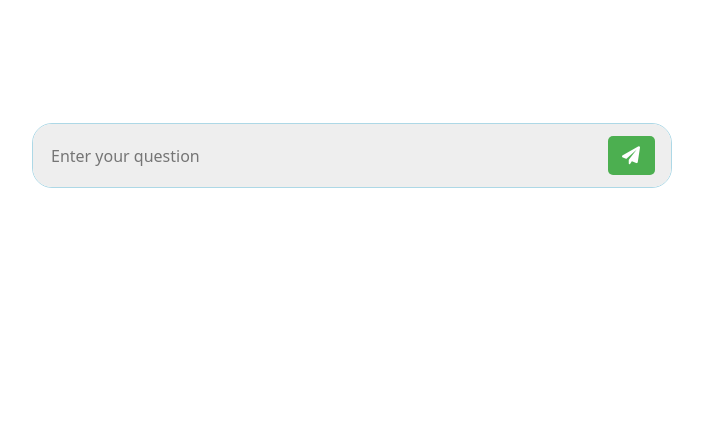
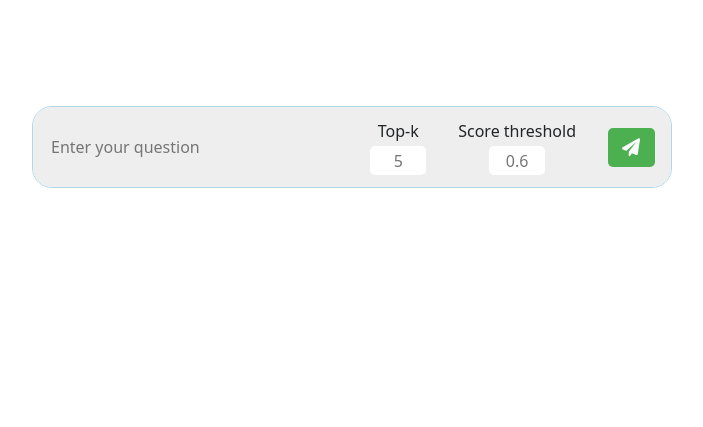
Before and after one commit to IordanisSap/RAG-Chatbot, a Flask app: page /SemanticRAG in a window 1280 px wide. Shown: the part 252-679 px from the top of the page, without its empty margins (288-991 px from the left). Run offline with Flask 3, Linux system fonts and the light colour scheme.

Commit message:
Add topk and score_threshold param support

```diff
--- a/app/chatbot/chat.py
+++ b/app/chatbot/chat.py
@@ -10,9 +10,17 @@ with open(os.path.join(os.path.dirname(__file__), "config.yaml"), "r") as f:
 agent = RAGAgent(config)
 # agent.index_documents(config["ingestion"]["dataset-dir"])
 
-async def process_message(user_message):
+default_retrieval_config = {
+    "topk": config["retrieval"]["topk"],
+    "score_threshold": config["retrieval"]["score-threshold"]
+}
+
+async def process_message(user_message, retrieval_config = None):
+    if retrieval_config is None:
+        retrieval_config = default_retrieval_config
+
     llmBaseRes = agent.generate(user_message)
-    llmRAGRes, RAGchunks = agent.generate_rag(user_message)
+    llmRAGRes, RAGchunks = agent.generate_rag(user_message,retrieval_config)
     # llmKGRAGRes, KGRAGchunks = agent.generate_kgrag(user_message) #TODO
 
     response = {
--- a/app/chatbot/config.yaml
+++ b/app/chatbot/config.yaml
@@ -5,6 +5,7 @@ ingestion:
 retrieval:
   persist-dir: /mnt/10TB/iordanissapidis/datasets/vectorstore
   score-threshold: 0.6
+  topk: 6
 
 generation:
   model: llama3.1:8b
--- a/app/routes.py
+++ b/app/routes.py
@@ -28,9 +28,25 @@ def relevant_studies():
 @main.route('/SemanticRAG/chat', methods=['POST'])
 async def chat():
     user_message = request.json.get('message')
-    bot_response = await process_message(user_message)
+
+    try:
+        topk = int(request.args.get('topk'))
+        score_threshold = float(request.args.get('score_threshold'))
+        if topk <= 0 or score_threshold <= 0 : raise ValueError("topk value must be positive")
+
+        retrieval_config = {
+            "topk": topk,
+            "score_threshold": score_threshold
+        }
+
+    except (ValueError, TypeError) as e:
+        retrieval_config = None
+
+    bot_response = await process_message(user_message, retrieval_config)
     bot_name = get_llm_name()
     return jsonify({'response': bot_response, 'name': bot_name})
+
+
 
 
 UPLOAD_FOLDER = "/mnt/10TB/iordanissapidis/datasets/large"
--- a/app/static/SemanticRAG/css/default.css
+++ b/app/static/SemanticRAG/css/default.css
@@ -59,7 +59,7 @@ main {
     padding: 1rem;
     padding-top: 0.75rem;
     padding-bottom: 0.75rem;
-    column-gap: 1rem;
+    column-gap: 2rem;
     display: flex;
     justify-content: space-between;
     background-color: #eee;
@@ -68,6 +68,40 @@ main {
 #input-text-container {
     width: 100%;
     align-content: center;
+    flex:4;
+}
+
+.param {
+    display: flex;
+    flex-direction: column;
+    justify-content: center;
+    align-items: center;
+    row-gap: 0.2rem;
+}
+
+
+.param-item {
+    width: 3.5rem;
+    padding: 0.15rem;
+    display: block;
+    text-align: center;
+    border: 0px solid;
+    border-radius: 5px;
+}
+
+.param-item:focus {
+    outline: none;
+}
+
+input::-webkit-outer-spin-button,
+input::-webkit-inner-spin-button {
+  -webkit-appearance: none;
+  margin: 0;
+}
+
+input[type=number] {
+  -moz-appearance: textfield;
+  appearance: textfield;
 }
 
 textarea {
@@ -86,7 +120,6 @@ textarea:focus {
     /* Breaks words that are too long */
     overflow-wrap: break-word;
     word-break: break-all;
-    flex: 1;
     min-width: 0;
     display: flex;
     flex-grow: 1;
--- a/app/static/SemanticRAG/js/chatbot.js
+++ b/app/static/SemanticRAG/js/chatbot.js
@@ -37,8 +37,11 @@ async function getRelevantWork(passages, userMsg) {
     return parsedRes
 }
 
-async function sendMessage(message) {
-    const res = await fetch('/SemanticRAG/chat', {
+async function sendMessage(message, topk, score_threshold) {
+    const res = await fetch('/SemanticRAG/chat?' + new URLSearchParams({
+        topk: topk,
+        score_threshold: score_threshold
+    }), {
         method: 'POST',
         headers: { 'Content-Type': 'application/json' },
         body: JSON.stringify({ message: message })
@@ -57,6 +60,87 @@ document.getElementById("input-text").addEventListener('keydown', function (even
         }
     }
 })
+
+function getTopk() {
+    elem = document.getElementById("topk");
+    return elem.value !== "" ? elem.value : elem.getAttribute("placeholder");
+}
+
+function getScoreThreshold() {
+    elem = document.getElementById("score");
+    return elem.value !== "" ? elem.value : elem.getAttribute("placeholder");
+}
+
+
+function clearUserMessage() {
+    document.getElementById("input-text").value = ""
+}
+
+function setRelevantText(text) {
+    if (text) {
+        document.getElementById("retreived-text-container").style.display = "block"
+        document.getElementById("retreived-text").innerHTML = text
+    } else document.getElementById("retreived-text-container").style.display = "none"
+}
+
+function setStickyBottom() {
+    document.getElementById("sticky-footer").style.bottom = '35px';
+    document.getElementById("sticky-footer").style.translate = 'translate(-50%, 0%)';
+}
+
+function disableSendButton(state) {
+    document.getElementById("send-button").disabled = state
+}
+
+
+async function onMessageSend() {
+    userMsg = document.getElementById("input-text").value
+    addUserMessage(userMsg)
+    setRelevantText("")
+    document.getElementById("input-text").value = ""
+    disableSendButton(true)
+    setStickyBottom()
+
+    getConversation(messages).then(res => {
+        document.getElementById("conversation").innerHTML = res
+    })
+
+    topk = getTopk()
+    score_threshold = getScoreThreshold()
+
+    sendMessage(userMsg, topk, score_threshold).then(res => {
+        llm_name = res.name
+        baseRes = res.response.base
+
+        ragRes = res.response.rag.response
+        rag_passages = res.response.rag.chunks
+
+        addBotMessage(
+            [
+                {
+                    "name": llm_name,
+                    "content": baseRes
+                },
+                {
+                    "name": llm_name + " + RAG",
+                    "content": ragRes
+                }
+            ]
+        )
+
+
+        getConversation(messages).then(res => {
+            document.getElementById("conversation").innerHTML = res
+            disableSendButton(false)
+        })
+
+        if (rag_passages)
+            getRelevantWork(rag_passages, userMsg).then(res => {
+                setRelevantText(res)
+            })
+    })
+}
+
 
 
 input_textarea = document.getElementById("input-text")
@@ -95,76 +179,3 @@ function adjustTextarea(textarea) {
     textarea.addEventListener("input", adjustHeight);
 }
 adjustTextarea(input_textarea)
-
-
-function getUserMessage() {
-    return document.getElementById("input-text").value
-}
-
-function clearUserMessage() {
-    document.getElementById("input-text").value = ""
-}
-
-function setRelevantText(text) {
-    if (text) {
-        document.getElementById("retreived-text-container").style.display = "block"
-        document.getElementById("retreived-text").innerHTML = text
-    } else {
-        document.getElementById("retreived-text-container").style.display = "none"
-    }
-}
-
-function setStickyBottom() {
-    document.getElementById("sticky-footer").style.bottom = '35px';
-    document.getElementById("sticky-footer").style.translate = 'translate(-50%, 0%)';
-}
-
-function disableSendButton(state) {
-    document.getElementById("send-button").disabled = state
-}
-
-
-async function onMessageSend() {
-    userMsg = getUserMessage()
-    addUserMessage(userMsg)
-    setRelevantText("")
-    clearUserMessage()
-    disableSendButton(true)
-    setStickyBottom()
-
-    getConversation(messages).then(res => {
-        document.getElementById("conversation").innerHTML = res
-    })
-
-    sendMessage(userMsg).then(res => {
-        llm_name = res.name
-        baseRes = res.response.base
-
-        ragRes = res.response.rag.response
-        rag_passages = res.response.rag.chunks
-
-        addBotMessage(
-            [
-                {
-                    "name": llm_name,
-                    "content": baseRes
-                },
-                {
-                    "name": llm_name + " + RAG",
-                    "content": ragRes
-                }
-            ]
-        )
-
-
-        getConversation(messages).then(res => {
-            document.getElementById("conversation").innerHTML = res
-            disableSendButton(false)
-        })
-
-        if (rag_passages)
-            getRelevantWork(rag_passages, userMsg).then(res => {
-                setRelevantText(res)
-            })
-    })
-}
--- a/app/templates/SemanticRAG.html
+++ b/app/templates/SemanticRAG.html
@@ -50,6 +50,14 @@
             <div id="input-text-container">
                 <textarea rows="1" id="input-text" placeholder="Enter your question"></textarea>
             </div>
+            <div class="param">
+                <span>Top&#8209;k</span>
+                <input id="topk" type="number" min="1" max="100" class="param-item" placeholder="5" type="text"/>
+            </div>
+            <div class="param">
+                <span>Score threshold</span>
+                <input id="score" step="0.1" type="number" min="0.1" max="1" class="param-item" placeholder="0.6" type="text"/>
+            </div>
             <button class="send-button" onclick="onMessageSend()" id="send-button">
                 <i class="fas fa-paper-plane"></i>
             </button>
```
